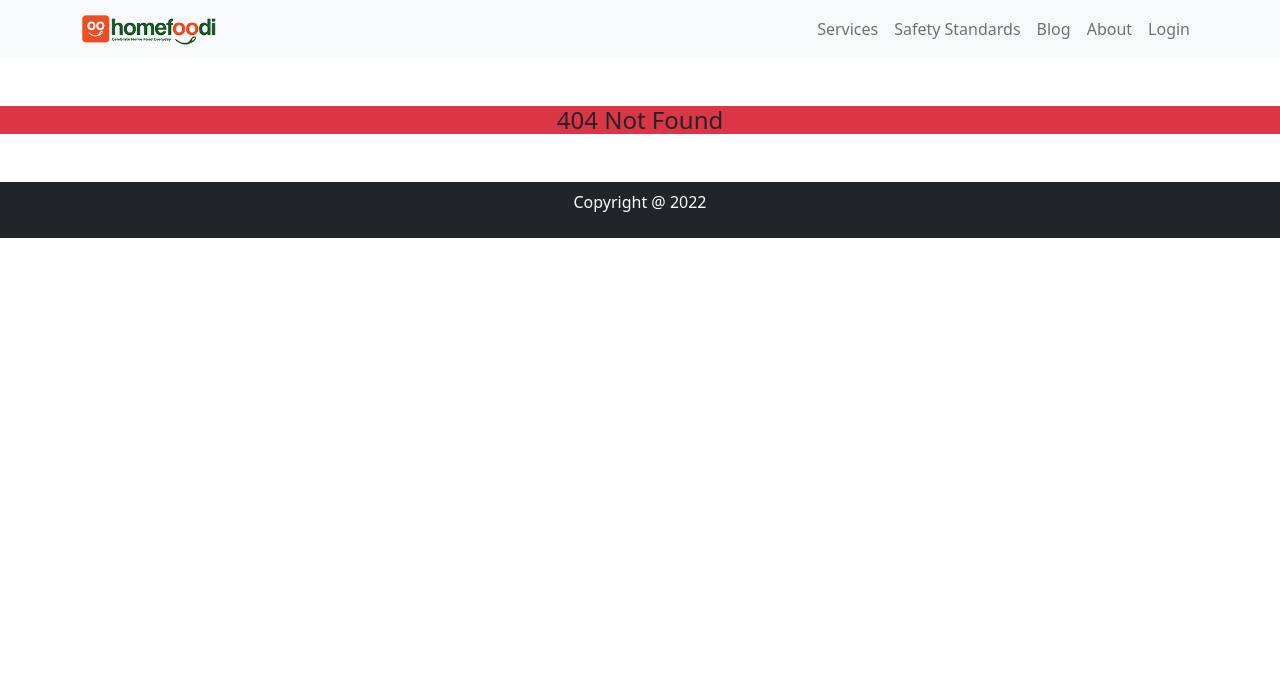
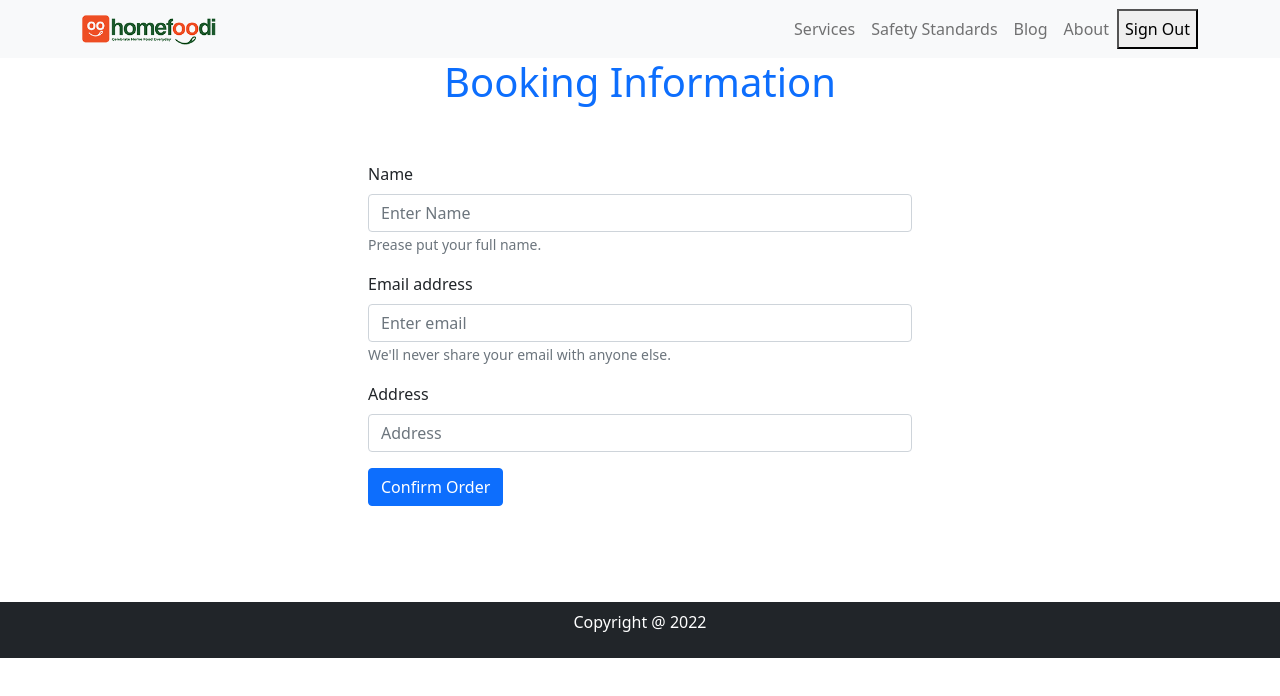
Before and after one commit to Robiul92/-independent-service-provider, a React (Create React App) app: page /checkout in a window 1280 px wide. Before the commit this address had no page. Shown: the top 696 px of the page. Built offline with nearby package versions, Linux system fonts and the light colour scheme; no server answers; sample sign-in values are in the browser's storage.

Commit message:
checkout updated

```diff
--- a/package.json
+++ b/package.json
@@ -14,6 +14,7 @@
     "react-firebase-hooks": "^5.0.3",
     "react-router-dom": "^6.3.0",
     "react-scripts": "5.0.1",
+    "react-toastify": "^9.0.1",
     "web-vitals": "^2.1.4"
   },
   "scripts": {
--- a/src/App.js
+++ b/src/App.js
@@ -11,6 +11,8 @@ import NotFound from './Pages/NotFound/NotFound';
 import Blog from './Pages/Blog/Blog';
 import Login from './Pages/Login/Login';
 import Register from './Pages/Login/Register/Register';
+import Checkout from './Pages/Checkout/Checkout/Checkout';
+import RequireAuth from './Pages/Login/RequireAuth/RequireAuth';
 
 function App() {
   return (
@@ -24,6 +26,11 @@ function App() {
         <Route path='/blog' element={<Blog></Blog>}></Route>
         <Route path='/login' element={<Login></Login>}></Route>
         <Route path={'/register'} element={<Register></Register>} ></Route>
+        <Route path='/checkout' element={
+          <RequireAuth>
+            <Checkout></Checkout>
+          </RequireAuth>
+        } ></Route>
         <Route path='*' element={<NotFound></NotFound>}></Route>
       </Routes>
       <Footer></Footer>
--- /dev/null
+++ b/src/Pages/Checkout/Checkout/Checkout.js
@@ -0,0 +1,51 @@
+import React from 'react';
+import { Button, Form } from 'react-bootstrap';
+import { ToastContainer, toast } from 'react-toastify';
+
+const Checkout = () => {
+    const handleSubmit = event =>{
+        event.preventDefault();
+    }
+
+    const notify = () => toast("Your Order Has Been Confrimed");
+    return (
+        <div>
+
+            <h1 className='text-center text-primary' >Booking Information</h1>
+
+            <div className='mb-5 container w-50 mx-auto p-5'>
+                <Form onSubmit={handleSubmit}>
+                    <Form.Group className="mb-3" controlId="formBasicEmail">
+                        <Form.Label>Name</Form.Label>
+                        <Form.Control type="text" placeholder="Enter Name" />
+                        <Form.Text className="text-muted">
+                            Prease put your full name.
+                        </Form.Text>
+                    </Form.Group>
+                    <Form.Group className="mb-3" controlId="formBasicEmail">
+                        <Form.Label>Email address</Form.Label>
+                        <Form.Control type="email" placeholder="Enter email" />
+                        <Form.Text className="text-muted">
+                            We'll never share your email with anyone else.
+                        </Form.Text>
+                    </Form.Group>
+
+                    <Form.Group className="mb-3" controlId="formBasicPassword">
+                        <Form.Label>Address</Form.Label>
+                        <Form.Control type="text" placeholder="Address" />
+                    </Form.Group>
+
+                    <Button onClick={notify} variant="primary" type="submit">
+                    Confirm Order
+                    </Button>
+
+                </Form>
+                <div className='text-center'>
+            <ToastContainer></ToastContainer>
+            </div>
+            </div>
+        </div>
+    );
+};
+
+export default Checkout;
--- /dev/null
+++ b/src/Pages/Loading/Loading.js
@@ -0,0 +1,12 @@
+import React from 'react';
+import { Spinner } from 'react-bootstrap';
+
+const Loading = () => {
+    return (
+        <div style={{height: '400px'}} className='w-100 d-flex justify-content-center align-items-center'>
+            <Spinner animation="border" variant="primary" />
+        </div>
+    );
+};
+
+export default Loading;
--- a/src/Pages/Login/Login.js
+++ b/src/Pages/Login/Login.js
@@ -1,18 +1,35 @@
 import React, { useRef } from 'react';
 import { Button, Form } from 'react-bootstrap';
-import { Link, Navigate, useNavigate } from 'react-router-dom';
+import { useSignInWithEmailAndPassword } from 'react-firebase-hooks/auth';
+import { Link, Navigate, useLocation, useNavigate } from 'react-router-dom';
+import auth from '../../firebase.init';
 
 const Login = () => {
     const emailRef = useRef('');
     const passwordRef= useRef('');
     const navigate = useNavigate();
+    const location = useLocation();
+
+    let from = location.state?.from?.pathname || "/";
+
+    const [
+        signInWithEmailAndPassword,
+        user,
+        loading,
+        error,
+      ] = useSignInWithEmailAndPassword(auth);
+
+if(user){
+    navigate(from, { replace: true });
+}
+
 
     const handleSubmit = event =>{
         event.preventDefault();
         const email = emailRef.current.value;
         const password = passwordRef.current.value;
 
-        console.log(email, password);
+        signInWithEmailAndPassword(email, password);
     }
 
     const navigaretoRegister =event =>{
--- a/src/Pages/Login/Register/Register.js
+++ b/src/Pages/Login/Register/Register.js
@@ -1,8 +1,20 @@
-import React from 'react';
+import React, { useRef } from 'react';
 import { Button, Form } from 'react-bootstrap';
 import { Link, useNavigate } from 'react-router-dom';
+import { useCreateUserWithEmailAndPassword } from 'react-firebase-hooks/auth';
+import auth from '../../../firebase.init'
 
 const Register = () => {
+
+    const emailRef = useRef('');
+    const passwordRef= useRef('');
+
+    const [
+        createUserWithEmailAndPassword,
+        user,
+        loading,
+        error,
+      ] = useCreateUserWithEmailAndPassword(auth);
 
     const navigate = useNavigate();
 
@@ -12,11 +24,18 @@ const Register = () => {
         // const email = event.target.email.value;
         // const password = event.target.password.value;
 
-        console.log(event);
+        const email = emailRef.current.value;
+        const password = passwordRef.current.value;
+
+        createUserWithEmailAndPassword(email, password);
     }
 
     const navigaretoLogin = () =>{
         navigate('/login')
+    }
+
+    if (user){
+        navigate('/home');
     }
 
     return (
@@ -36,7 +55,7 @@ const Register = () => {
   <Form.Group className="mb-3" controlId="formBasicEmail">
 
     <Form.Label>Email address</Form.Label>
-    <Form.Control type="email" placeholder="Enter email" required/>
+    <Form.Control ref={emailRef} type="email" placeholder="Enter email" required/>
     <Form.Text className="text-muted">
       Please put your valid email address.
     </Form.Text>
@@ -44,7 +63,7 @@ const Register = () => {
 
   <Form.Group className="mb-3" controlId="formBasicPassword">
     <Form.Label>Password</Form.Label>
-    <Form.Control type="password" placeholder="Password" required />
+    <Form.Control ref={passwordRef} type="password" placeholder="Password" required />
   </Form.Group>
 
   <p>Already Have an Account? <Link to="/login" className='text-danger text-decoration-none' onClick={navigaretoLogin}>Please Login</Link> </p>
--- /dev/null
+++ b/src/Pages/Login/RequireAuth/RequireAuth.js
@@ -0,0 +1,19 @@
+import React from 'react';
+import { useAuthState } from 'react-firebase-hooks/auth';
+import { Navigate, useLocation } from 'react-router-dom';
+import auth from '../../../firebase.init';
+import Loading from '../../Loading/Loading';
+
+const RequireAuth = ({children}) => {
+    const [user, loading] = useAuthState(auth);
+    const location = useLocation();
+    if(loading){
+        return <Loading></Loading>
+    }
+    if (!user){
+        return <Navigate to="/login" state={{ from: location }} replace />;
+    }
+    return children;
+};
+
+export default RequireAuth;
--- a/src/Pages/ServiceDetails/ServiceDetails.js
+++ b/src/Pages/ServiceDetails/ServiceDetails.js
@@ -1,11 +1,15 @@
 import React from 'react';
-import {useParams} from 'react-router-dom';
+import {Link, useParams} from 'react-router-dom';
 
 const ServiceDetails = () => {
     const {serviceId} = useParams();
     return (
         <div>
             <h1>Welcome to the details: {serviceId}</h1>
+            <div className='text-center mb-5 pb-5'>
+            <Link to="/checkout">
+                <button className='btn btn-primary'>Proces to CheckOut</button></Link>
+            </div>
         </div>
     );
 };
--- a/src/Shared/Header/Header.js
+++ b/src/Shared/Header/Header.js
@@ -1,9 +1,16 @@
+import { signOut } from 'firebase/auth';
 import React from 'react';
 import { Container, Nav, Navbar, NavDropdown } from 'react-bootstrap';
+import { useAuthState } from 'react-firebase-hooks/auth';
 import { Link } from 'react-router-dom';
+import auth from '../../firebase.init';
 import logo from '../../Images/logo-homefoodi.png'
 
 const Header = () => {
+  const [user] = useAuthState(auth);
+  const handleSignOut = () =>{
+    signOut(auth);
+  }
     return (
         <>
   <Navbar collapseOnSelect expand="lg" bg="light" variant="light" sticky="top">
@@ -22,9 +29,15 @@ const Header = () => {
     </Nav>
     <Nav className='me-auto'>
       <Nav.Link as={Link} to="about">About</Nav.Link>
-      <Nav.Link as={Link} to="login">
+      {
+        user ?
+        <button onClick={handleSignOut}>Sign Out</button>
+
+        :
+        <Nav.Link as={Link} to="login">
         Login
       </Nav.Link>
+      }
     </Nav>
   </Navbar.Collapse>
   </Container>
--- a/src/firebase.init.js
+++ b/src/firebase.init.js
@@ -1,6 +1,6 @@
 // Import the functions you need from the SDKs you need
 import { initializeApp } from "firebase/app";
-import {getAuth} from "firebse/auth";
+import {getAuth} from "firebase/auth";
 // TODO: Add SDKs for Firebase products that you want to use
 // https://firebase.google.com/docs/web/setup#available-libraries
 
```
Also changed, not shown: 1 other file (tests, documents, lock files or other folders).
